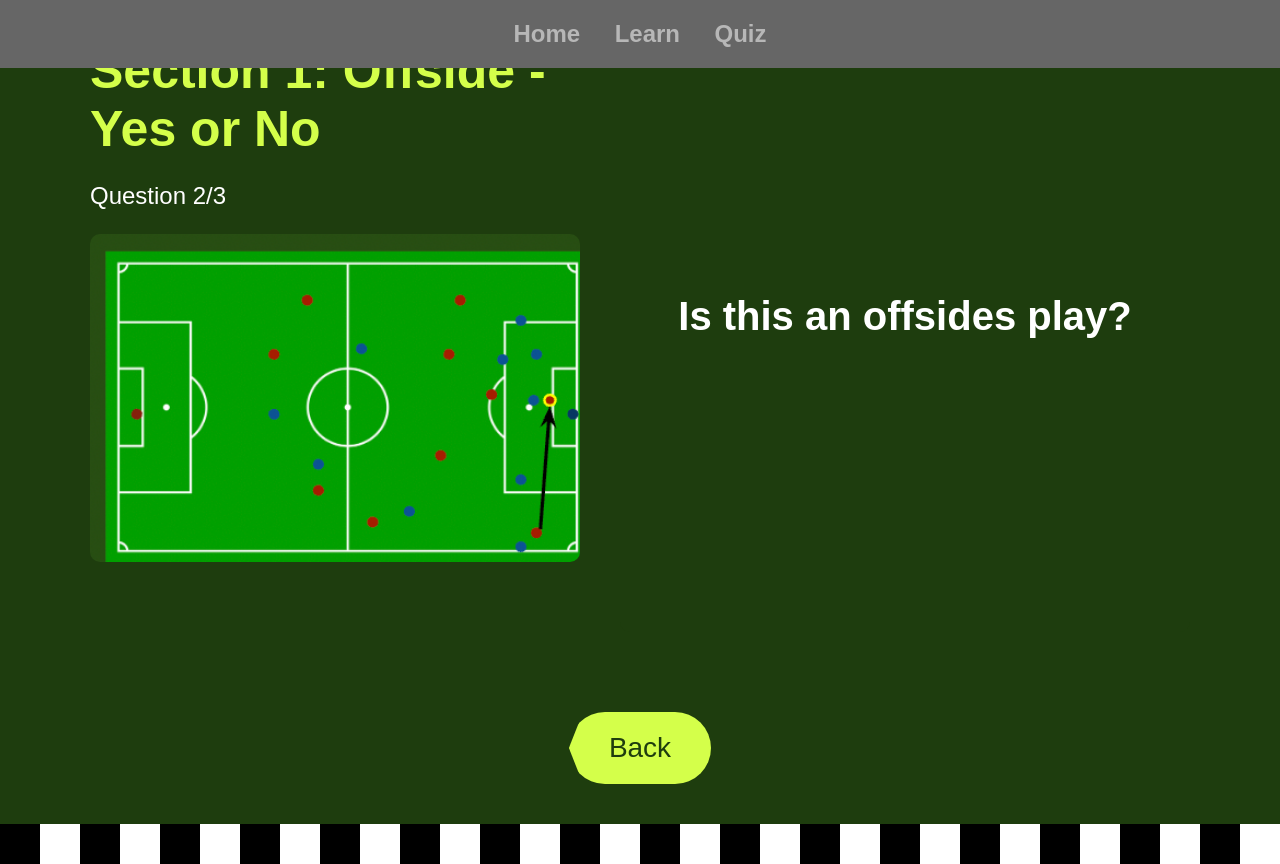
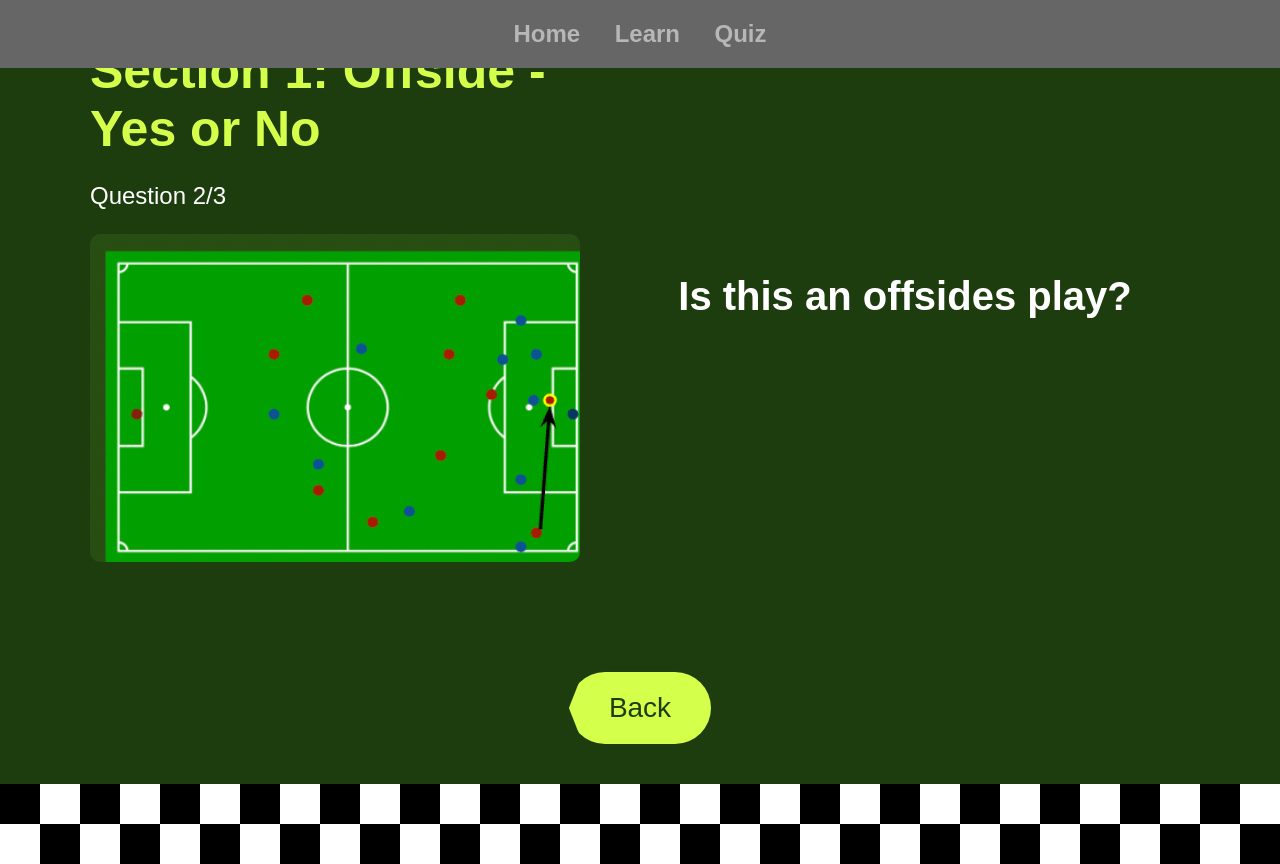
Before and after one commit to anumahmad/coms4170_ui_design_final, a Flask app: page /quiz/1 in a window 1280 px wide. Run offline with Flask 3, Linux system fonts and the light colour scheme; some web fonts are replaced.

Commit message:
Update quiz.html

```diff
--- a/templates/quiz.html
+++ b/templates/quiz.html
@@ -27,6 +27,7 @@
 
 <footer>
     <div class="checkerboardblackfirst"></div>
+    <div class="checkerboardwhitefirst"></div>
 </footer>
 
 </div>
```
